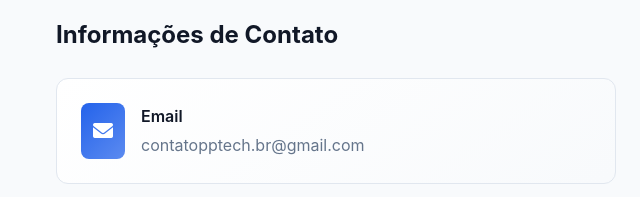
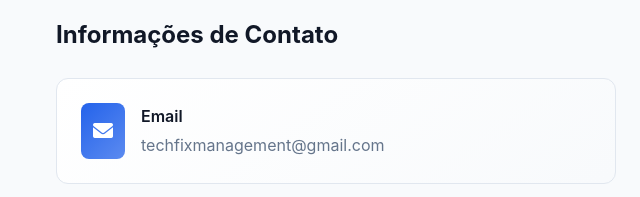
Before and after one commit to jpedropj00/techfix, a plain HTML site: page index.html in a window 1280 px wide. Shown: the part 3040-3237 px from the top of the page, 0-640 px from the left. Drawn offline with Linux system fonts and the light colour scheme.

Commit message:
Alteração de email

```diff
--- a/index.html
+++ b/index.html
@@ -300,7 +300,7 @@
                             </div>
                             <div class="contact-details">
                                 <h4>Email</h4>
-                                <a href="mailto:contato@pptech.com">contatopptech.br@gmail.com</a>
+                                <a href="mailto:techfixmanagement@gmail.com">techfixmanagement@gmail.com</a>
                             </div>
                         </div>
 
```
